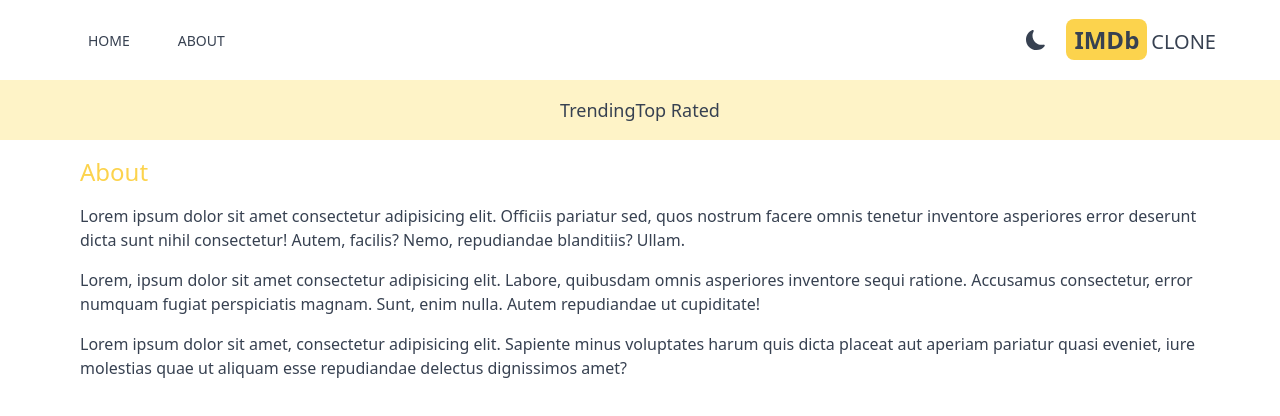
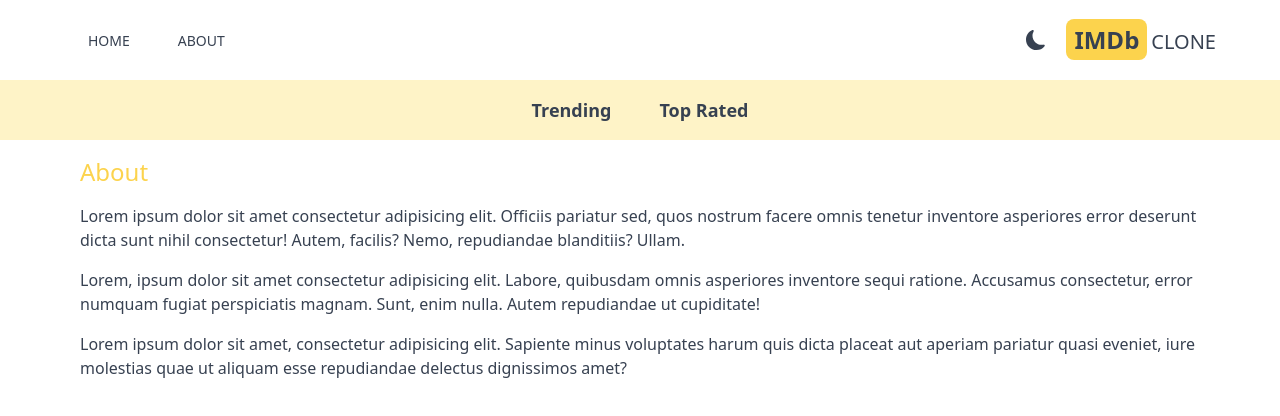
Before and after one commit to DanielMcIntyre2022/NextJS-13-imdb-app, a Next.js app: page /about in a window 1280 px wide. Shown: the top 416 px of the page. Built offline with nearby package versions, Linux system fonts and the light colour scheme.

Commit message:
created dynamic stlying within NavbarItem component

```diff
--- a/src/components/NavbarItem.jsx
+++ b/src/components/NavbarItem.jsx
@@ -1,9 +1,22 @@
+'use client'
+
 import Link from "next/link"
+import { useSearchParams } from 'next/navigation';
 
 function NavbarItem({title, param}) {
+
+const searchParams = useSearchParams();
+const genre = searchParams.get('genre');
+
   return (
     <div>
-        <Link href={`/?genre=${param}`}>
+        <Link
+        className={`m-4 hover:text-amber-300 font-semibold
+        p-2 ${
+            genre && genre === param &&
+            "underline underline-offset-8 decoration-4 decoration-amber-500 rounded-lg"
+        }`}
+        href={`/?genre=${param}`}>
             {title}
         </Link>
     </div>
```
